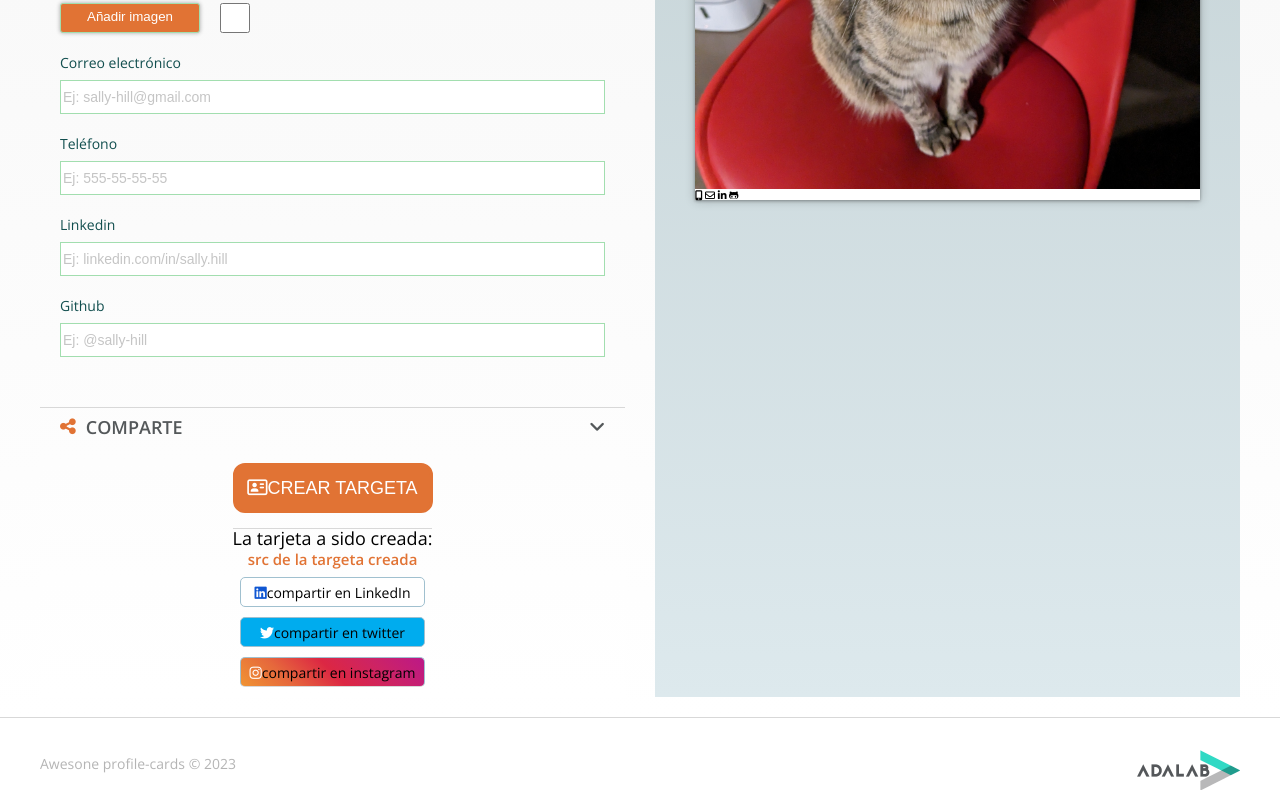
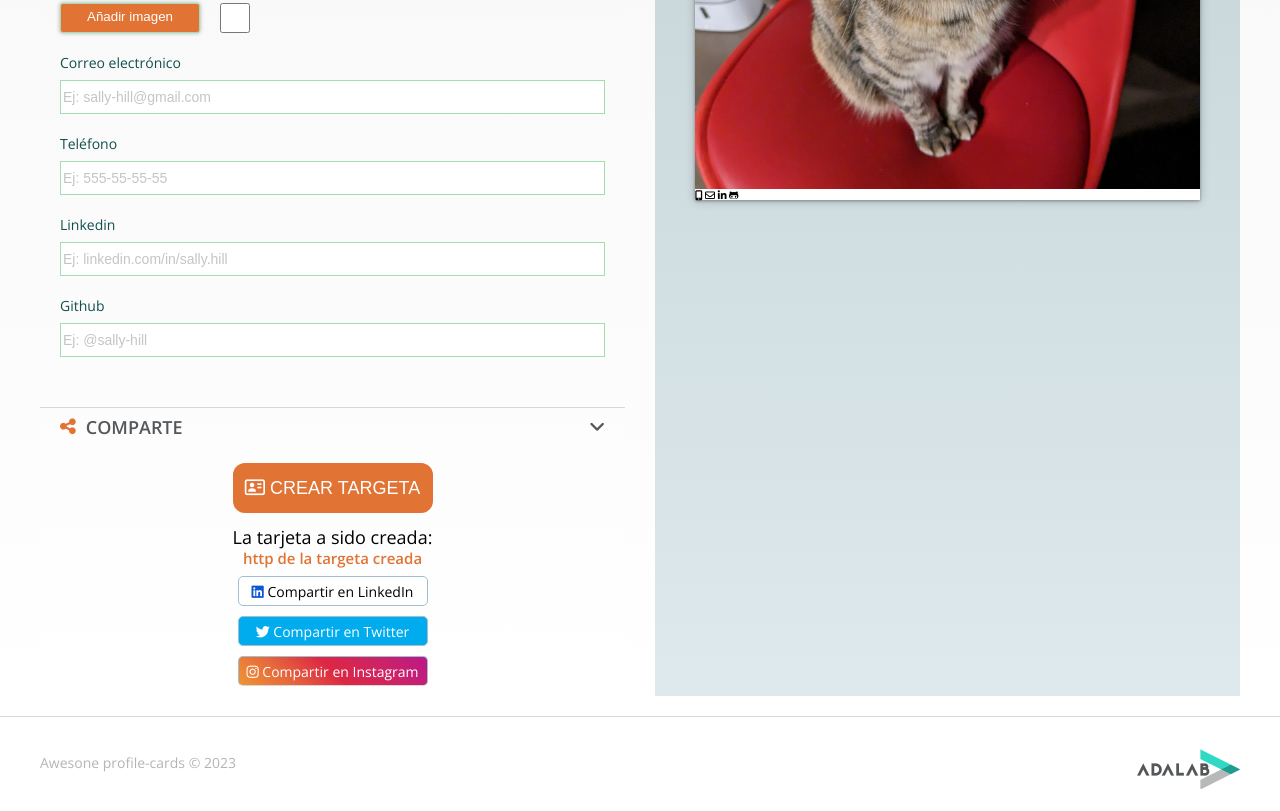
Before and after one commit to Adalab/project-promo-T-module-2-team-4, a website: page src/html/profile.html in a window 1280 px wide. Shown: the part 634-1445 px from the top of the page. Drawn offline with nearby package versions, Linux system fonts and the light colour scheme; files that its build step writes are made by us from their sources; files whose address does not match are found by name.

Commit message:
add formshare spans

```diff
--- a/src/html/partials/formshare.html
+++ b/src/html/partials/formshare.html
@@ -6,32 +6,39 @@
     <h3 class="headerfill__title">comparte</h3>
     <i class="fa-solid fa-angle-down"></i>
   </div>
+  <span class="span__share">
     <button class="share__button">
-    <i class="fa-regular fa-address-card"></i>crear targeta
+      <i class="fa-regular fa-address-card"></i>
+      crear targeta
     </button>
+  </span>
 </fieldset>
+<span class="span__border"></span>
 <fieldset class="buttons__rrss">
   <p class="text__created">la tarjeta a sido creada:</p>
-  <p class="imagen_creada">src de la targeta creada</p>
+  <p class="imagen_creada">http de la targeta creada</p>
   <button class="rrss__button1">
+    <span>
       <i
         class="fa-brands fa-linkedin"
         style="color: #0f56d2"
-    ></i
-    >compartir en LinkedIn
+      ></i> </span
+    >Compartir en LinkedIn
   </button>
   <button class="rrss__button2">
+    <span>
       <i
         class="fa-brands fa-twitter"
         style="color: #ffffff"
-    ></i
-    >compartir en twitter
+      ></i> </span
+    >Compartir en Twitter
   </button>
   <button class="rrss__button3">
+    <span>
       <i
         class="fa-brands fa-instagram"
         style="color: #ffffff"
-    ></i
-    >compartir en instagram
+      ></i> </span
+    >Compartir en Instagram
   </button>
 </fieldset>
--- a/src/scss/layout/_formshare.scss
+++ b/src/scss/layout/_formshare.scss
@@ -1,5 +1,9 @@
 .form__share {
-    border-top: 1px solid $white-three;
+   border-top: 1px solid $white-three;
+}
+.span__share {
+display: flex;
+justify-content: space-around;
 }
 .share__button {
  color: $white-two;
@@ -18,8 +22,10 @@
     color: $dull-orange;
     font-size: 1.8rem;
 }
+.span__border {
+    border-bottom: 1px solid $white-three; //no se esta viendo
+}
 .text__created {
-    border-top: 1px solid $white-three;
     font-size: 1.8rem;
     margin-top: 15px;
 }
@@ -42,7 +48,7 @@
 .rrss__button1, .rrss__button2, .rrss__button3 {
     margin-top: 10px;
     height: 30px;
-    width: 185px;
+    width: 190px;
     font-size: 1.4rem;
     font-family: "Open Sans", sans-serif;
     border-radius: 5px;
@@ -55,6 +61,7 @@
 .rrss__button2 {
     background-color: #00acee;
     border: 1px solid $light-grey-blue;
+    color: $white-two;
 }
 
 .rrss__button3 {
@@ -64,8 +71,7 @@
         background: linear-gradient(45deg, #f09433 0%, #e6683c 25%, #dc2743 50%, #cc2366 75%, #bc1888 100%);
         filter: progid:DXImageTransform.Microsoft.gradient(startColorstr='#f09433', endColorstr='#bc1888', GradientType=1);
     border: 1px solid $light-grey-blue;
-    border-bottom: 1px solid $white-three;
     margin-bottom: 10px;
-
-
+    color: $white-two;
+    border-bottom: 1px solid $white-three; // no se esta viendo
 }
```
Lines whose indentation alone changed are shown as unchanged.
